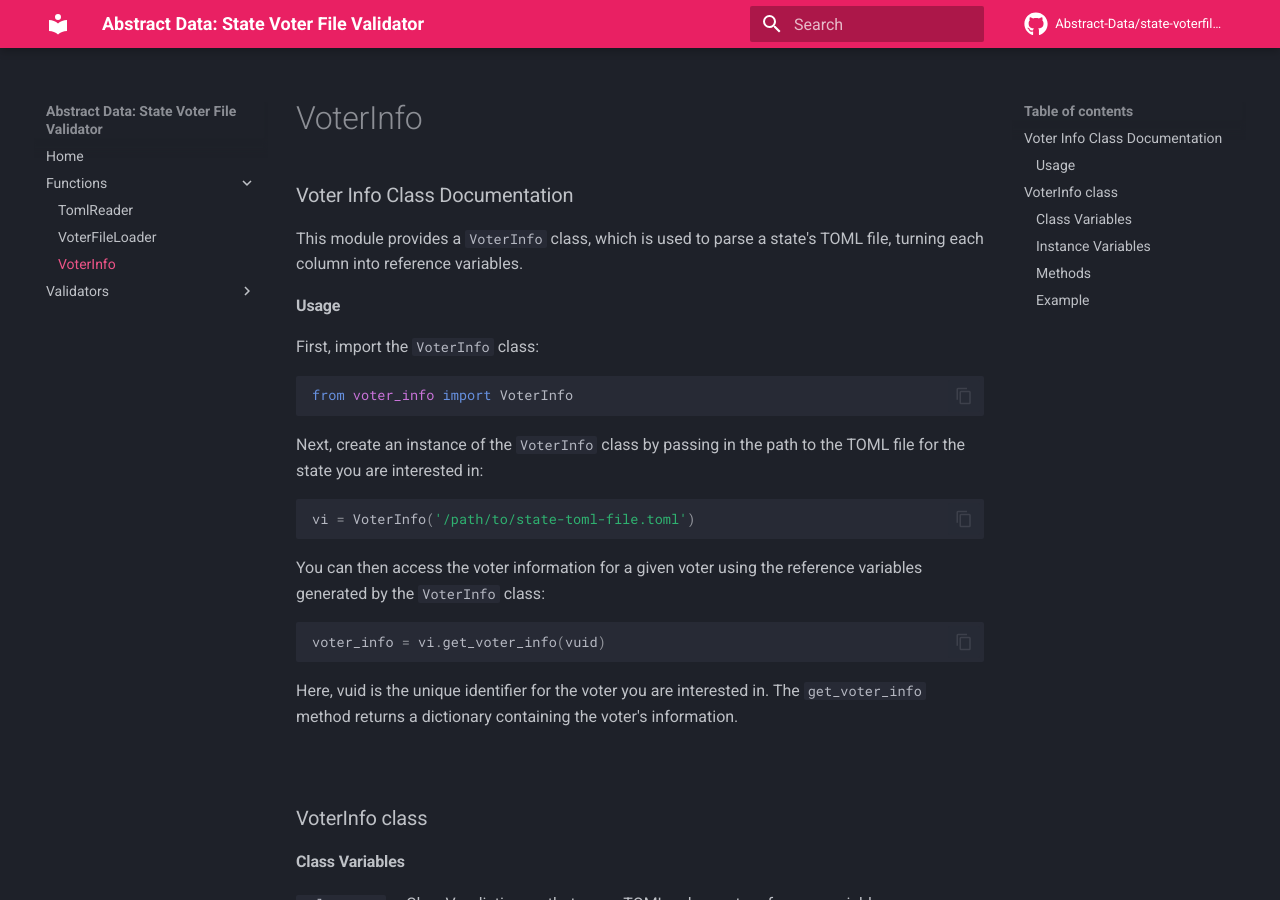
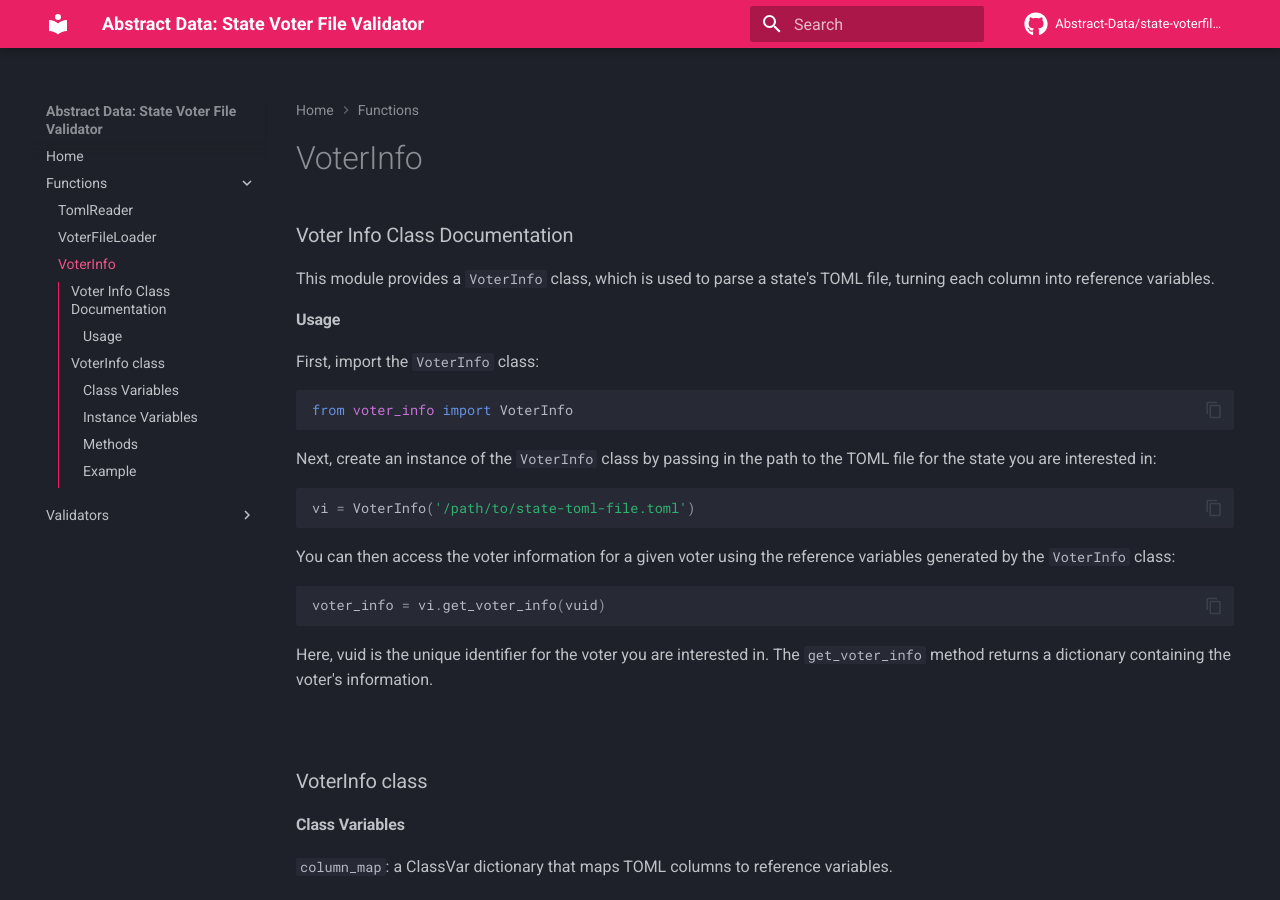
Before and after one commit to Abstract-Data/state-voterfiles, an MkDocs documentation site: the page built from docs/funcs/voter_info_doc.md, in a window 1280 px wide and 900 px high. Built offline with MkDocs 1.6.1 and Material for MkDocs 9.7.7, drawn with Linux system fonts in a browser that asks for light colours; comment, search, counter and statistics services are not loaded.

Commit message:
Added mkdocs pages and git workflow to deploy TEXAS-627

```diff
--- a/mkdocs.yml
+++ b/mkdocs.yml
@@ -8,6 +8,7 @@ edit_uri: edit/main/docs/
 
 nav:
   - Home: index.md
+
   - Functions:
       - TomlReader: ./funcs/toml_reader_doc.md
       - VoterFileLoader: ./funcs/voter_file_loader.md
@@ -23,6 +24,9 @@ theme:
   icon:
     repo: fontawesome/brands/github
   features:
+    - toc.integrate
+    - navigation.path
+    - navigation.tracking
     - search.suggest
     - content.code.copy
     - content.code.annotate
@@ -47,7 +51,7 @@ extra:
       link: https://twitter.com/jreakin
     - icon: fontawesome/brands/linkedin
       link: https://www.linkedin.com/in/jreakin
-#  meta_image: ./imgs/state-voterfile-meta-img.jpg
+  meta_image: ./imgs/state-voterfile-meta-img.jpg
 
 markdown_extensions:
   - pymdownx.highlight:
```
